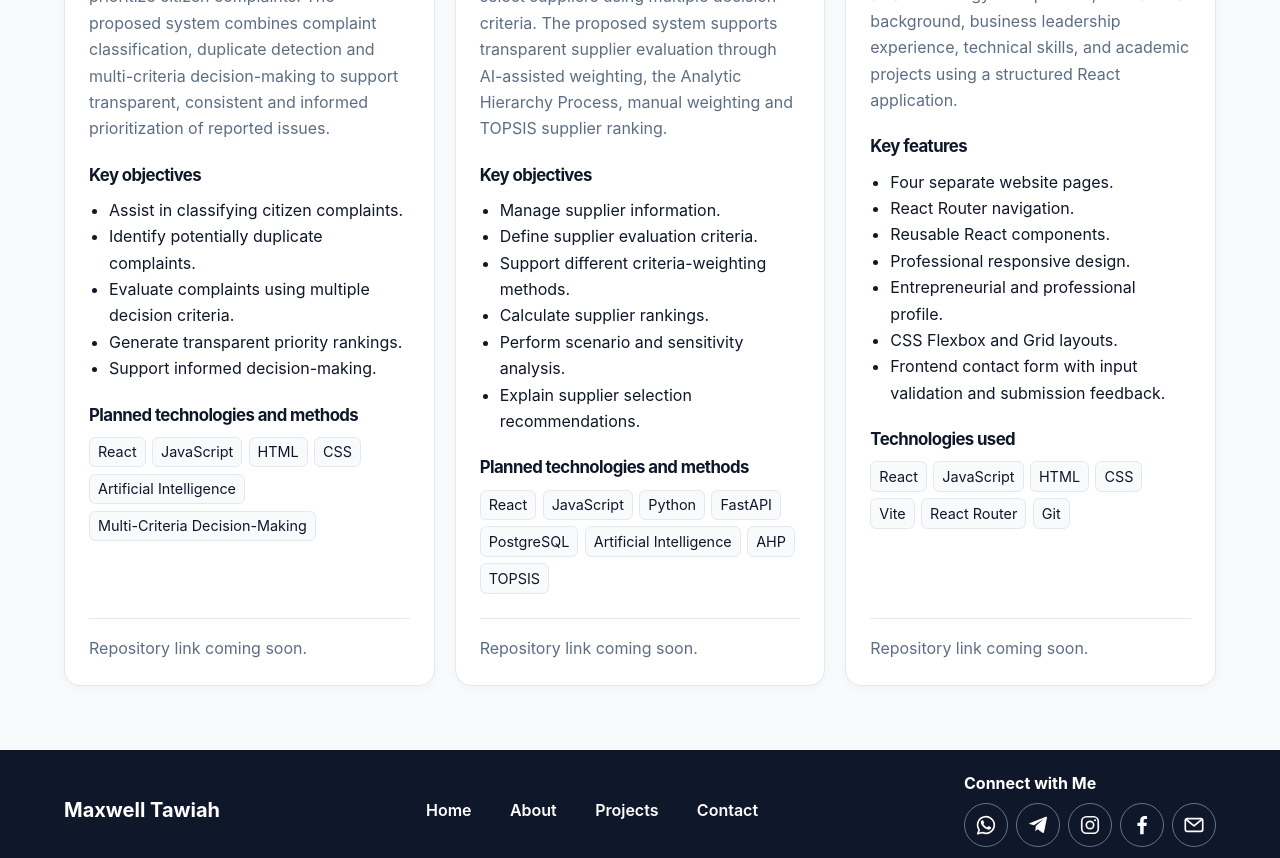
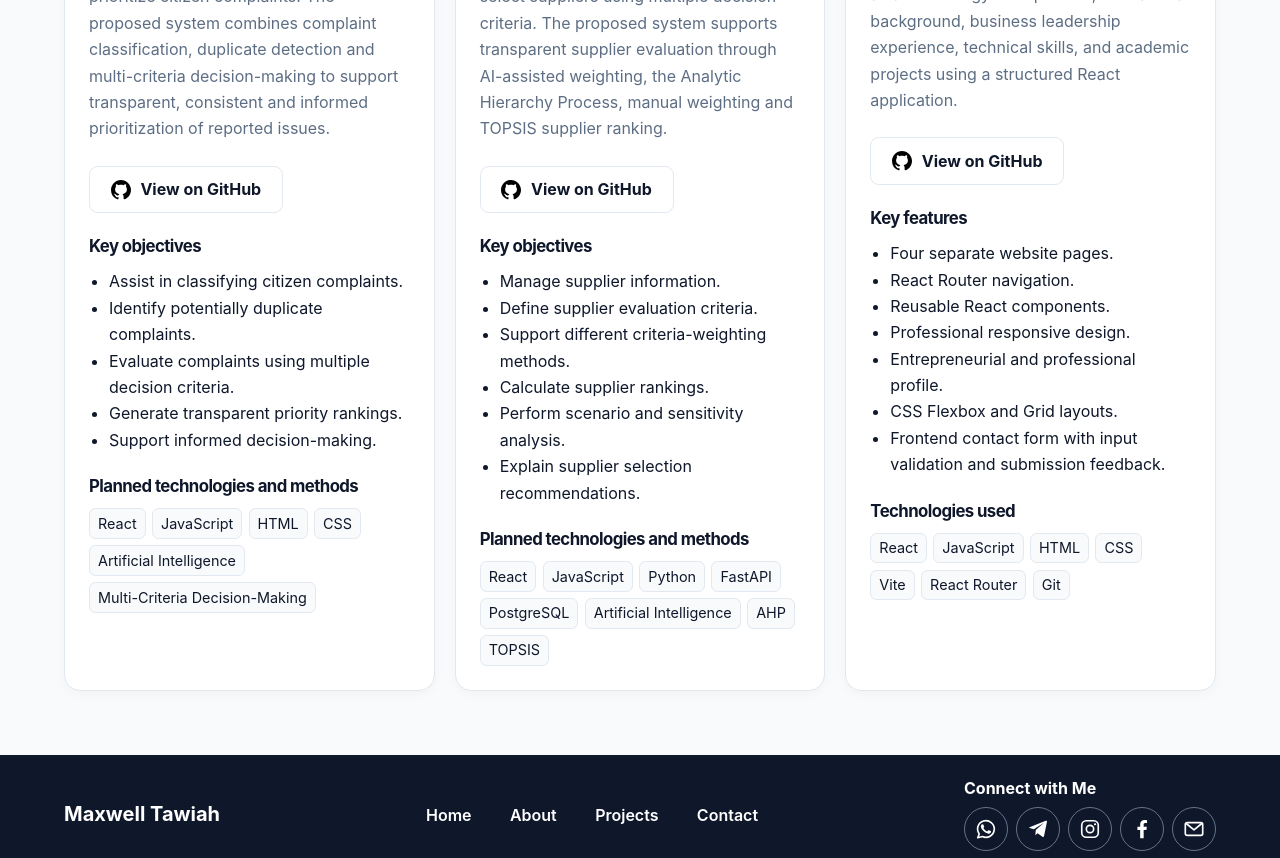
Before and after one commit to MaxiTechnology/Portfolio, a React (Vite) app: page /projects in a window 1280 px wide. Shown: the part 760-1618 px from the top of the page. Built offline with nearby package versions, Linux system fonts and the light colour scheme.

Commit message:
Add GitHub repository links to portfolio projects

```diff
--- a/src/components/ProjectCard.jsx
+++ b/src/components/ProjectCard.jsx
@@ -1,3 +1,5 @@
+import githubMark from '../assets/github-mark.svg'
+
 function TechnologyList({ heading, items }) {
   if (items.length === 0) return null
 
@@ -21,6 +23,16 @@ export default function ProjectCard({ project }) {
       </header>
       <div className="project-details">
         <p>{project.description}</p>
+        {project.githubUrl ? (
+          <a className="button secondary project-repository"
+            href={project.githubUrl} target="_blank" rel="noopener noreferrer"
+            aria-label={`View on GitHub: ${project.title} (opens in a new tab)`}>
+            <img src={githubMark} width="20" height="20" alt="" />
+            View on GitHub
+          </a>
+        ) : (
+          <span>Repository link coming soon.</span>
+        )}
         <div>
           <h3>{project.featureHeading}</h3>
           <ul className="feature-list">
@@ -29,13 +41,6 @@ export default function ProjectCard({ project }) {
         </div>
         <TechnologyList heading="Technologies used" items={project.technologies} />
         <TechnologyList heading="Planned technologies and methods" items={project.plannedTechnologies} />
-        <div className="project-repository">
-          {project.githubUrl ? (
-            <a href={project.githubUrl} target="_blank" rel="noopener noreferrer">View GitHub repository</a>
-          ) : (
-            <span>Repository link coming soon.</span>
-          )}
-        </div>
       </div>
     </article>
   )
--- a/src/data/projects.js
+++ b/src/data/projects.js
@@ -23,7 +23,7 @@ export const projects = [
       "Artificial Intelligence",
       "Multi-Criteria Decision-Making"
     ],
-    "githubUrl": ""
+    "githubUrl": "https://github.com/MaxiTechnology/CIVIC-DESK/tree/vercel-compatible"
   },
   {
     "id": "supplier-smart",
@@ -51,7 +51,7 @@ export const projects = [
       "AHP",
       "TOPSIS"
     ],
-    "githubUrl": ""
+    "githubUrl": "https://github.com/MaxiTechnology/SDSS"
   },
   {
     "id": "portfolio",
@@ -79,6 +79,6 @@ export const projects = [
       "Git"
     ],
     "plannedTechnologies": [],
-    "githubUrl": ""
+    "githubUrl": "https://github.com/MaxiTechnology/Portfolio"
   }
 ]
--- a/src/styles/projects.css
+++ b/src/styles/projects.css
@@ -17,8 +17,7 @@
 .feature-list { padding-left: 1.25rem; margin: 0.75rem 0 0; }
 .technology-list { list-style: none; display: flex; flex-wrap: wrap; gap: 0.4rem; margin: 0.75rem 0 0; padding: 0; }
 .technology-list li { border-radius: 0.4rem; background: var(--background); border: 1px solid var(--border); padding: 0.15rem 0.5rem; font-size: 0.9rem; }
-.project-repository { margin-top: auto; padding-top: 1rem; border-top: 1px solid var(--border); color: var(--muted); }
-.project-repository a { font-weight: 600; text-underline-offset: 3px; }
+.project-repository { align-self: flex-start; gap: 0.6rem; }
 @media (max-width: 1100px) {
   .project-grid { grid-template-columns: repeat(2, minmax(0, 1fr)); }
 }
```
Also changed, not shown: src/assets/github-mark.svg (added).
